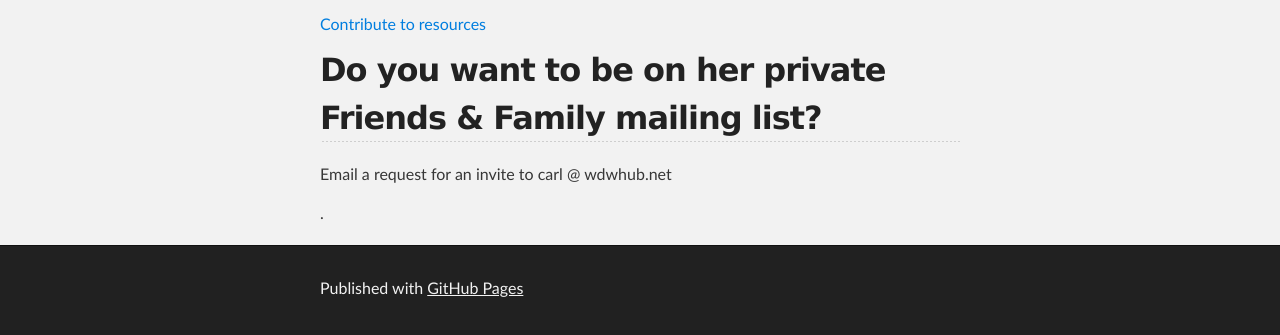
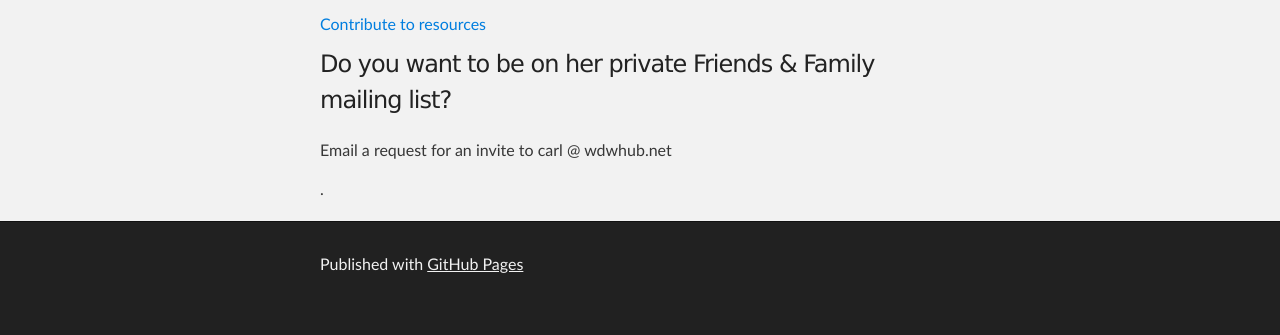
Before and after one commit to HeathersCare/heatherscare.github.io, a plain HTML site: page index.html in a window 1280 px wide. Shown: the part 351-686 px from the top of the page. Drawn offline with Linux system fonts and the light colour scheme.

Commit message:
added style for index page

```diff
--- a/stylesheets/stylesheet.css
+++ b/stylesheets/stylesheet.css
@@ -315,6 +315,11 @@ Full-Width Styles
   text-shadow: #111 0px 0px 10px;
 }
 
+#mailing_list {
+    font-size: 24px;
+    font-weight: 300;
+    background: transparent none repeat scroll 0% 0%;
+}
 #downloads {
   position: absolute;
   width: 210px;
```
